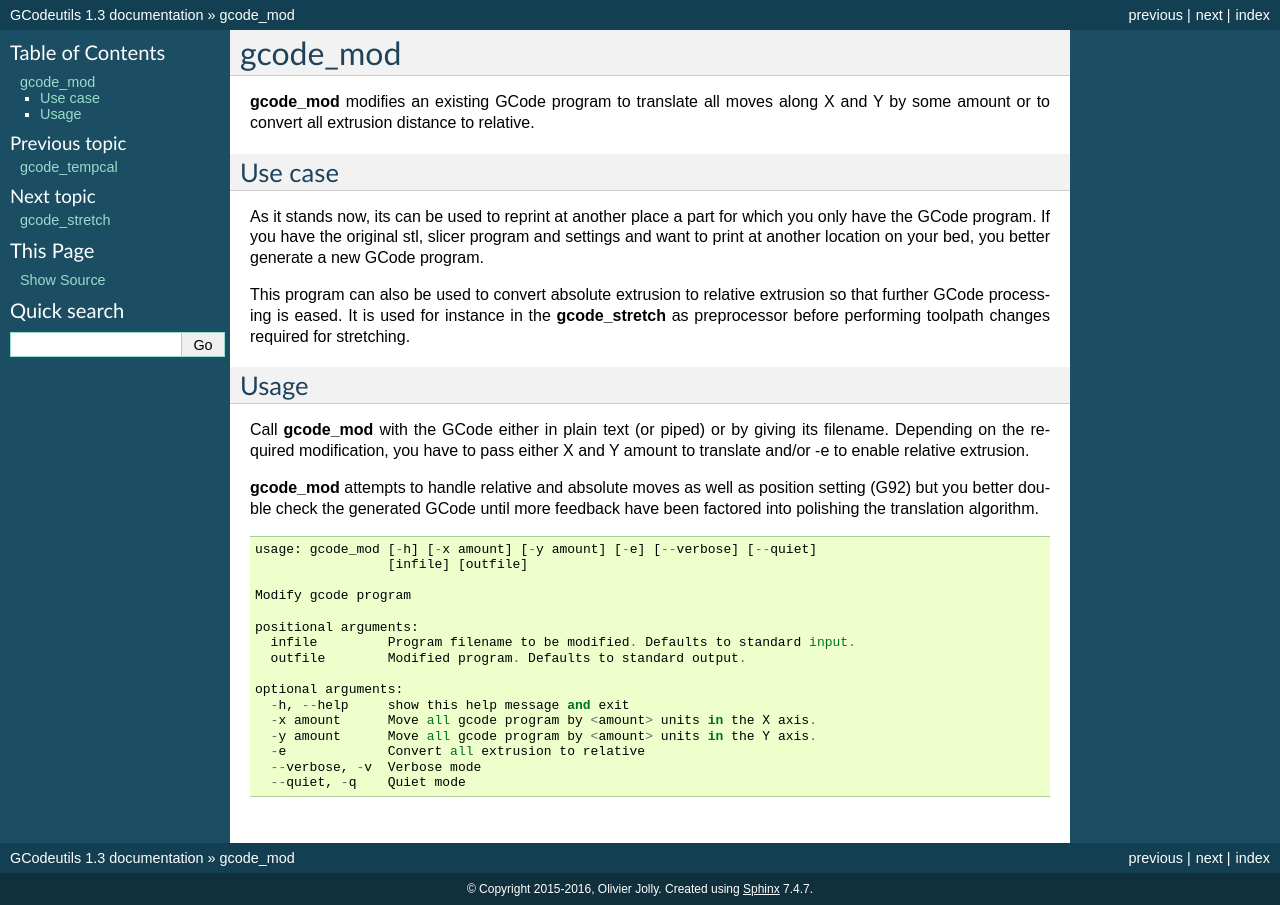
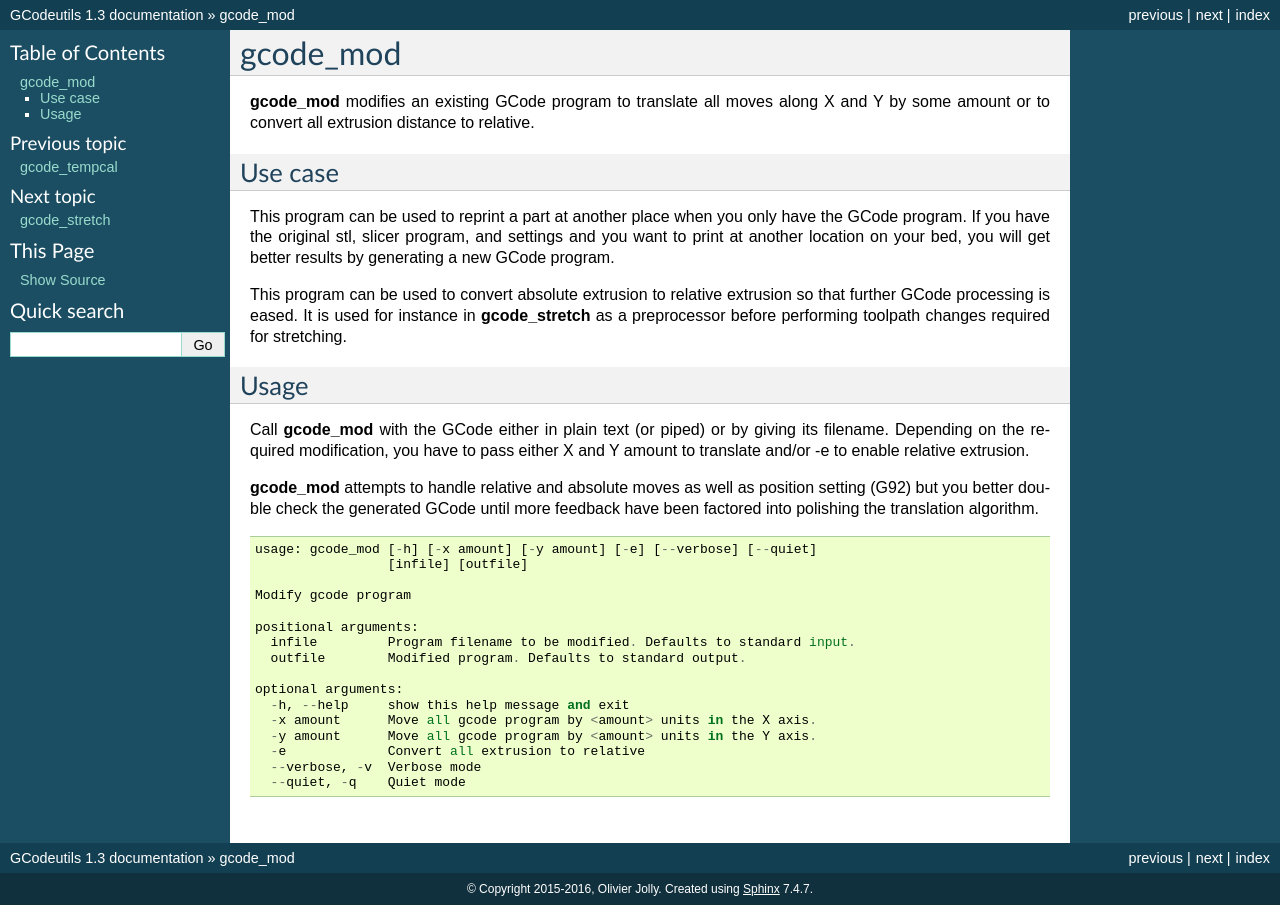
Before and after one commit to zeograd/gcodeutils, a Sphinx documentation site: the page built from docs/gcode_mod.rst, in a window 1280 px wide. Built offline with Sphinx 7.4.7, drawn with Linux system fonts in a browser that asks for light colours.

Commit message:
Small wording tweaks for gcode_mod documentation
Trying to improve clarity and unify phrasing

```diff
--- a/docs/gcode_mod.rst
+++ b/docs/gcode_mod.rst
@@ -7,12 +7,12 @@ or to convert all extrusion distance to relative.
 Use case
 ........
 
-As it stands now, its can be used to reprint at another place a part for which you only have the GCode program.
-If you have the original stl, slicer program and settings and want to print at another location on your bed, you
-better generate a new GCode program.
+This program can be used to reprint a part at another place when you only have the GCode program.
+If you have the original stl, slicer program, and settings and you want to print at another location
+on your bed, you will get better results by generating a new GCode program.
 
-This program can also be used to convert absolute extrusion to relative extrusion so that further GCode
-processing is eased. It is used for instance in the **gcode_stretch** as preprocessor before performing
+This program can be used to convert absolute extrusion to relative extrusion so that further GCode
+processing is eased. It is used for instance in **gcode_stretch** as a preprocessor before performing
 toolpath changes required for stretching.
 
 Usage
```
